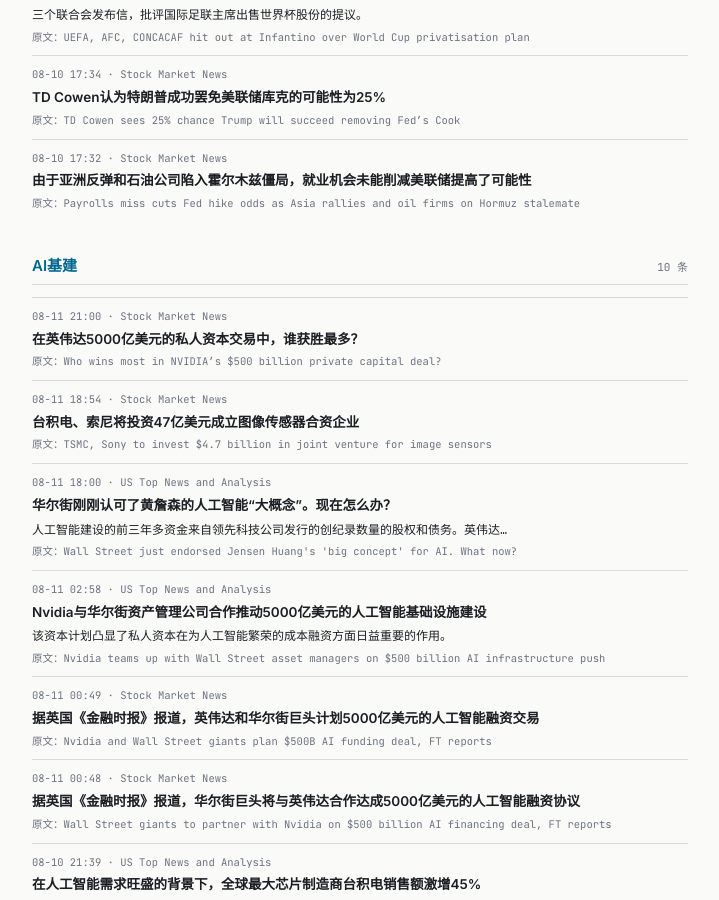
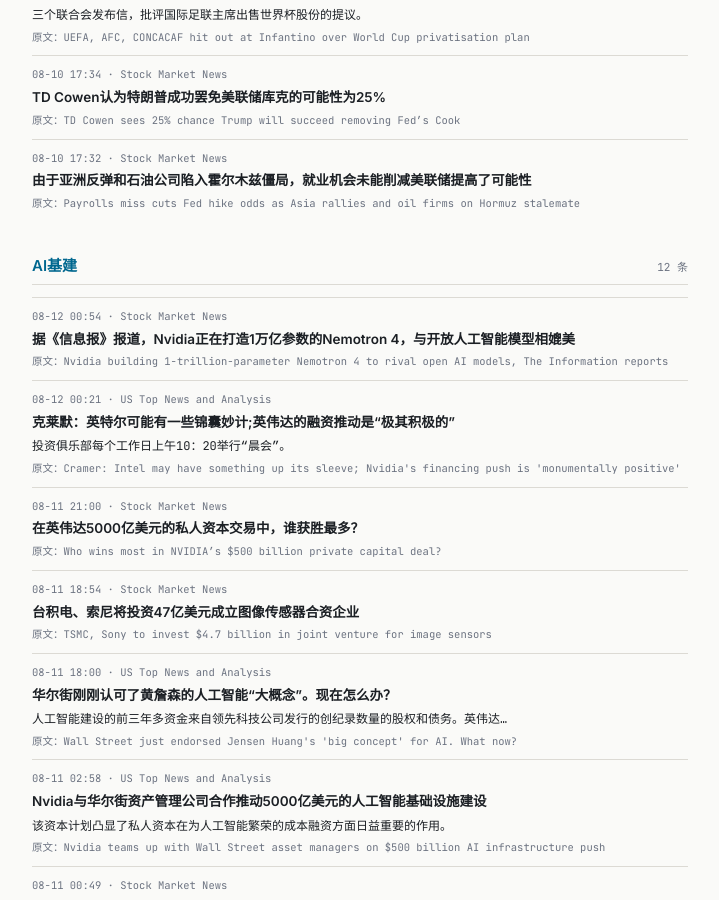
Before and after one commit to tang3super/tang3super.github.io, a Jekyll site: the page built from _macro_trade/news-digest.md, in a window 1280 px wide and 900 px high, scrolled down 6333 px. Shown: the whole window, without its empty margins (280-999 px from the left). Built offline with Jekyll 4.4.1, drawn with Linux system fonts in a browser that asks for light colours.

Commit message:
sync news-digest article

```diff
--- a/_macro_trade/news-digest.md
+++ b/_macro_trade/news-digest.md
@@ -425,6 +425,19 @@
     title_zh: 由于亚洲反弹和石油公司陷入霍尔木兹僵局，就业机会未能削减美联储提高了可能性
 - name: AI基建
   items:
+  - title: Nvidia building 1-trillion-parameter Nemotron 4 to rival open AI models, The Information reports
+    summary: ''
+    link: https://www.investing.com/news/stock-market-news/nvidia-is-developing-nemotron-4-opensource-models-the-information-reports-4852095
+    source: Stock Market News
+    time: 08-12 00:54
+    title_zh: 据《信息报》报道，Nvidia正在打造1万亿参数的Nemotron 4，与开放人工智能模型相媲美
+  - title: 'Cramer: Intel may have something up its sleeve; Nvidia''s financing push is ''monumentally positive'''
+    summary: The Investing Club holds its "Morning Meeting" every weekday at 10:20 a.m. ET.
+    link: https://www.cnbc.com/2026/08/11/cramer-intel-may-have-something-up-its-sleeve-nvidias-financing-push-is-positive.html
+    source: US Top News and Analysis
+    time: 08-12 00:21
+    title_zh: 克莱默：英特尔可能有一些锦囊妙计;英伟达的融资推动是“极其积极的”
+    summary_zh: 投资俱乐部每个工作日上午10：20举行“晨会”。
   - title: Who wins most in NVIDIA’s $500 billion private capital deal?
     summary: ''
     link: https://www.investing.com/news/stock-market-news/who-wins-most-in-nvidias-500-billion-private-capital-deal-4851700
```
